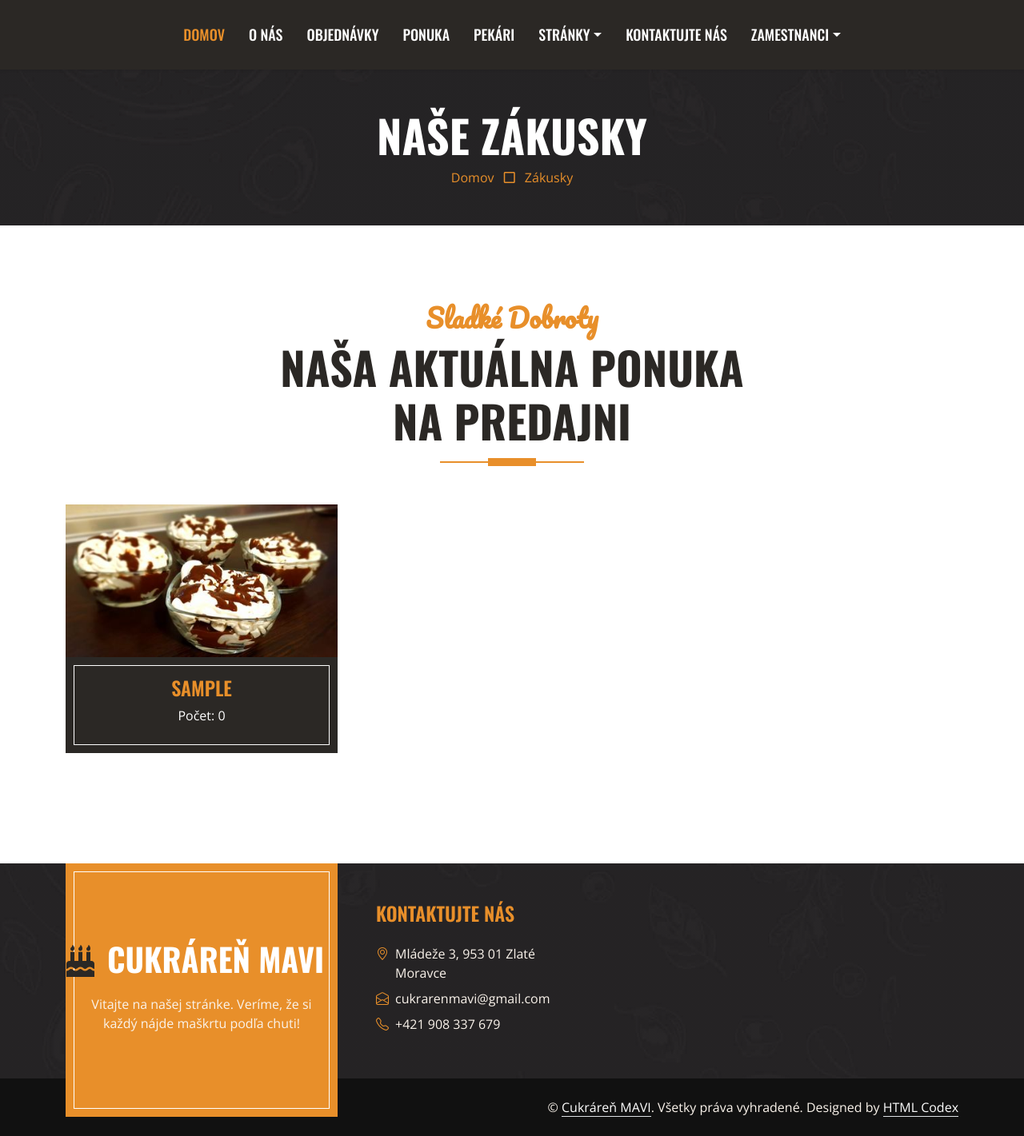
After one commit to MatusVisnak/eshop, a PHP site: page /zakusky.php in a window 1280 px wide. The commit adds this page. Shown: the whole page at 80% size. Run offline with PHP 8.4, Linux system fonts and the light colour scheme; tables that the repository leaves empty or names only in its code hold one stand-in row (values such as "Sample post"); some libraries are stand-ins or nearby versions.

Commit message:
spojenie
Vytvorenie stránky, kde je spojená databáza s obrázkami do formy ponuky

```diff
--- a/login.php
+++ b/login.php
@@ -28,7 +28,7 @@ if ($_SERVER["REQUEST_METHOD"] === "POST") {
 <html lang="sk">
 <head>
     <meta charset="utf-8">
-    <title>Prihlásenie | Cukráreň MAVI</title>
+    <title>Cukráreň MAVI - to najlepšie pre Vás</title>
     <meta name="viewport" content="width=device-width, initial-scale=1.0">
 
     <link href="img/favicon.ico" rel="icon">
--- a/menu.php
+++ b/menu.php
@@ -53,10 +53,10 @@ require "config.php";
     <div class="container-fluid bg-dark bg-img p-5 mb-5">
         <div class="row">
             <div class="col-12 text-center">
-                <h1 class="display-4 text-uppercase text-white">Menu a Ceny</h1>
+                <h1 class="display-4 text-uppercase text-white">Produkty na objednávku</h1>
                 <a href="">Domov</a>
                 <i class="far fa-square text-primary px-2"></i>
-                <a href="">Menu a Ceny</a>
+                <a href="">objednávky</a>
             </div>
         </div>
     </div>
--- a/parts/header.php
+++ b/parts/header.php
@@ -12,7 +12,8 @@
         <div class="navbar-nav ms-auto mx-lg-auto py-0">
             <a href="index.php" class="nav-item nav-link active">Domov</a>
             <a href="about.php" class="nav-item nav-link">O nás</a>
-            <a href="menu.php" class="nav-item nav-link">Menu a ceny</a>
+            <a href="menu.php" class="nav-item nav-link">objednávky</a>
+            <a href="zakusky.php" class="nav-item nav-link">Ponuka</a>
             <a href="team.php" class="nav-item nav-link">Pekári</a>
             <div class="nav-item dropdown">
                 <a href="#" class="nav-link dropdown-toggle" data-bs-toggle="dropdown">Stránky</a>
--- a/produkty.php
+++ b/produkty.php
@@ -34,7 +34,7 @@ $result = $produkty->zobrazVsetky();
 <html lang="sk">
 <head>
     <meta charset="utf-8">
-    <title>Produkty | Cukráreň MAVI</title>
+    <title>Cukráreň MAVI - to najlepšie pre Vás</title>
     <meta name="viewport" content="width=device-width, initial-scale=1.0">
 
     <!-- všetky tvoje linky a CSS -->
--- a/register.php
+++ b/register.php
@@ -39,7 +39,7 @@ if ($_SERVER["REQUEST_METHOD"] === "POST") {
 <html lang="sk">
 <head>
     <meta charset="utf-8">
-    <title>Prihlásenie | Cukráreň MAVI</title>
+    <title>Cukráreň MAVI - to najlepšie pre Vás</title>
     <meta name="viewport" content="width=device-width, initial-scale=1.0">
 
     <link href="img/favicon.ico" rel="icon">
--- /dev/null
+++ b/zakusky.php
@@ -0,0 +1,139 @@
+<?php
+require_once "classes/Database.php";
+require_once "classes/Produkty.php";
+
+$db = new Database();
+$conn = $db->getConnection();
+
+$produkty = new Produkty($conn);
+$vsetkyProdukty = $produkty->zobrazVsetky();
+?>
+
+<!DOCTYPE html>
+<html lang="sk">
+
+<head>
+    <meta charset="utf-8">
+    <title>Cukráreň MAVI - to najlepšie pre Vás</title>
+    <meta content="width=device-width, initial-scale=1.0" name="viewport">
+    <meta content="cukráreň, zákusky, dezerty" name="keywords">
+    <meta content="Zákusky z cukrárne MAVI" name="description">
+
+    <!-- Favicon -->
+    <link href="img/favicon.ico" rel="icon">
+
+    <!-- Google Web Fonts -->
+    <link rel="preconnect" href="https://fonts.googleapis.com">
+    <link rel="preconnect" href="https://fonts.gstatic.com" crossorigin>
+    <link href="https://fonts.googleapis.com/css2?family=Open+Sans:wght@400;600&family=Oswald:wght@500;600;700&family=Pacifico&display=swap" rel="stylesheet">
+
+    <!-- Icon Font Stylesheet -->
+    <link href="https://cdnjs.cloudflare.com/ajax/libs/font-awesome/5.10.0/css/all.min.css" rel="stylesheet">
+    <link href="https://cdn.jsdelivr.net/npm/bootstrap-icons@1.4.1/font/bootstrap-icons.css" rel="stylesheet">
+
+    <!-- Libraries Stylesheet -->
+    <link href="lib/owlcarousel/assets/owl.carousel.min.css" rel="stylesheet">
+
+    <!-- Customized Bootstrap Stylesheet -->
+    <link href="css/bootstrap.min.css" rel="stylesheet">
+
+    <!-- Template Stylesheet -->
+    <link href="css/style.css" rel="stylesheet">
+
+    <style>
+        /* Prípadné malé úpravy */
+        .zakusok-item .bg-dark {
+            min-height: 120px;
+        }
+    </style>
+</head>
+
+<body>
+
+    <!-- Header Start -->
+    <?php
+    $file_path = "parts/header.php";
+    if (!include($file_path)) {
+        echo "Failed to include $file_path";
+    }
+    ?>
+    <!-- Header End -->
+
+    <!-- Page Header Start -->
+    <div class="container-fluid bg-dark bg-img p-5 mb-5">
+        <div class="row">
+            <div class="col-12 text-center">
+                <h1 class="display-4 text-uppercase text-white">Naše Zákusky</h1>
+                <a href="">Domov</a>
+                <i class="far fa-square text-primary px-2"></i>
+                <a href="">Zákusky</a>
+            </div>
+        </div>
+    </div>
+    <!-- Page Header End -->
+
+    <!-- Produkty Start -->
+    <div class="container-fluid py-5">
+        <div class="container">
+            <div class="section-title position-relative text-center mx-auto mb-5 pb-3" style="max-width: 600px;">
+                <h2 class="text-primary font-secondary">Sladké Dobroty</h2>
+                <h1 class="display-4 text-uppercase">Naša aktuálna ponuka na predajni</h1>
+            </div>
+            <div class="row g-5">
+                <?php if ($vsetkyProdukty && $vsetkyProdukty->num_rows > 0): ?>
+                    <?php while ($row = $vsetkyProdukty->fetch_assoc()): ?>
+                        <?php $imgPath = "imgzak/zakusok" . intval($row['id']) . ".jpg"; ?>
+                        <div class="col-lg-4 col-md-6">
+                            <div class="zakusok-item">
+                                <div class="position-relative overflow-hidden">
+                                    <?php if (file_exists($imgPath)): ?>
+                                        <img class="img-fluid w-100" src="<?php echo htmlspecialchars($imgPath); ?>" alt="<?php echo htmlspecialchars($row['produkt_nazov']); ?>">
+                                    <?php else: ?>
+                                        <div style="width:100%; height:250px; background:#eee; display:flex; align-items:center; justify-content:center; color:#999;">
+                                            Obrázok chýba
+                                        </div>
+                                    <?php endif; ?>
+                                    <div class="team-overlay w-100 h-100 position-absolute top-50 start-50 translate-middle d-flex align-items-center justify-content-center" style="pointer-events:none;">
+                                        <!-- Tu môžeš pridať nejaké ikony alebo efekty, ak chceš -->
+                                    </div>
+                                </div>
+                                <div class="bg-dark border-inner text-center p-4">
+                                    <h4 class="text-uppercase text-primary"><?php echo htmlspecialchars($row['produkt_nazov']); ?></h4>
+                                    <p class="text-white m-0">Počet: <?php echo intval($row['pocet']); ?></p>
+                                </div>
+                            </div>
+                        </div>
+                    <?php endwhile; ?>
+                <?php else: ?>
+                    <p>Žiadne zákusky v databáze.</p>
+                <?php endif; ?>
+            </div>
+        </div>
+    </div>
+    <!-- Produkty End -->
+
+    <!-- Footer Start -->
+    <?php
+    $file_path = "parts/footer.php";
+    if (!include($file_path)) {
+        echo "Failed to include $file_path";
+    }
+    ?>
+    <!-- Footer End -->
+
+    <!-- Back to Top -->
+    <a href="#" class="btn btn-primary border-inner py-3 fs-4 back-to-top"><i class="bi bi-arrow-up"></i></a>
+
+    <!-- JavaScript Libraries -->
+    <script src="https://code.jquery.com/jquery-3.4.1.min.js"></script>
+    <script src="https://cdn.jsdelivr.net/npm/bootstrap@5.0.0/dist/js/bootstrap.bundle.min.js"></script>
+    <script src="lib/easing/easing.min.js"></script>
+    <script src="lib/waypoints/waypoints.min.js"></script>
+    <script src="lib/counterup/counterup.min.js"></script>
+    <script src="lib/owlcarousel/owl.carousel.min.js"></script>
+
+    <!-- Template Javascript -->
+    <script src="js/main.js"></script>
+</body>
+
+</html>
```
Also changed, not shown: imgzak/zakusok1.jpg (added), imgzak/zakusok2.jpg (added), imgzak/zakusok3.jpg (added), imgzak/zakusok4.jpg (added), imgzak/zakusok5.jpg (added), imgzak/zakusok6.jpg (added).
